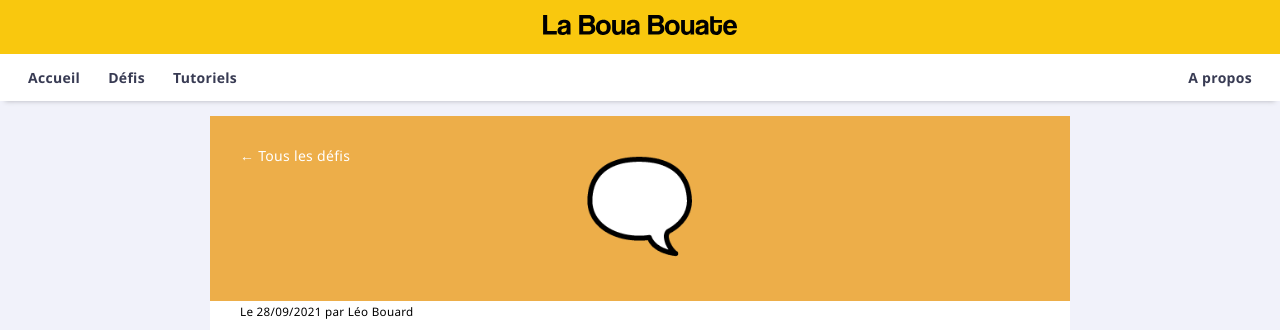
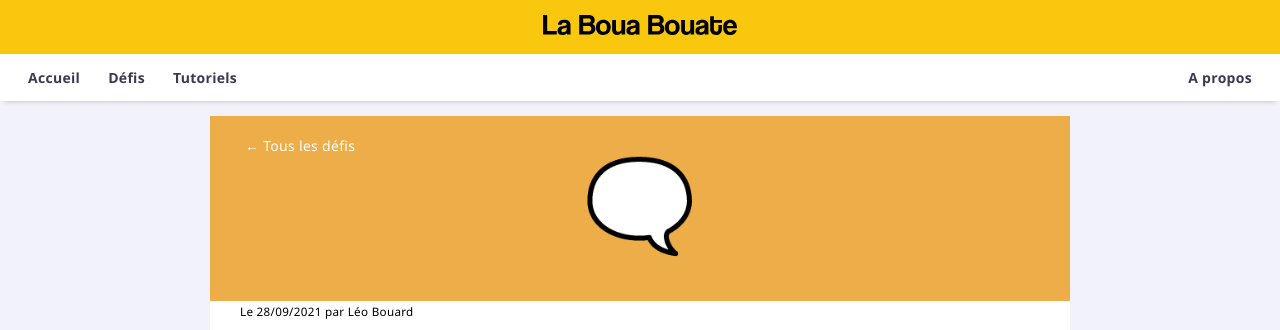
Before and after one commit to leobouard/leobouard.github.io, a Jekyll site: the page built from _posts/2021-09-28-begaiement.md, in a window 1280 px wide. Shown: the top 330 px of the page. Built offline with Jekyll 4.4.1, drawn with Linux system fonts in a browser that asks for light colours.

Commit message:
Update post.html

```diff
--- a/_layouts/post.html
+++ b/_layouts/post.html
@@ -3,7 +3,7 @@ layout: default
 ---
 
 {% if page.tags contains "challenges" %}
-<div style="text-align: left; position: absolute; z-index: 3; margin-top: 15px;">
+<div style="text-align: left; position: absolute; z-index: 3; margin-top: 5px; margin-left: 5px;">
     <a href="/challenges" style="color: #fff;">← Tous les défis</a>
 </div>
 {% endif %}
```
